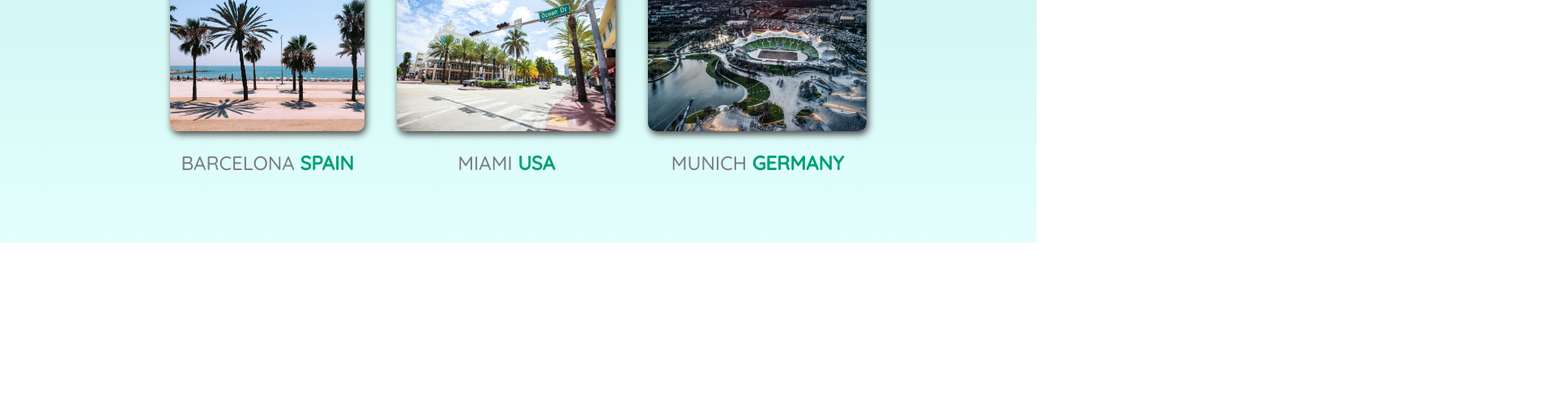
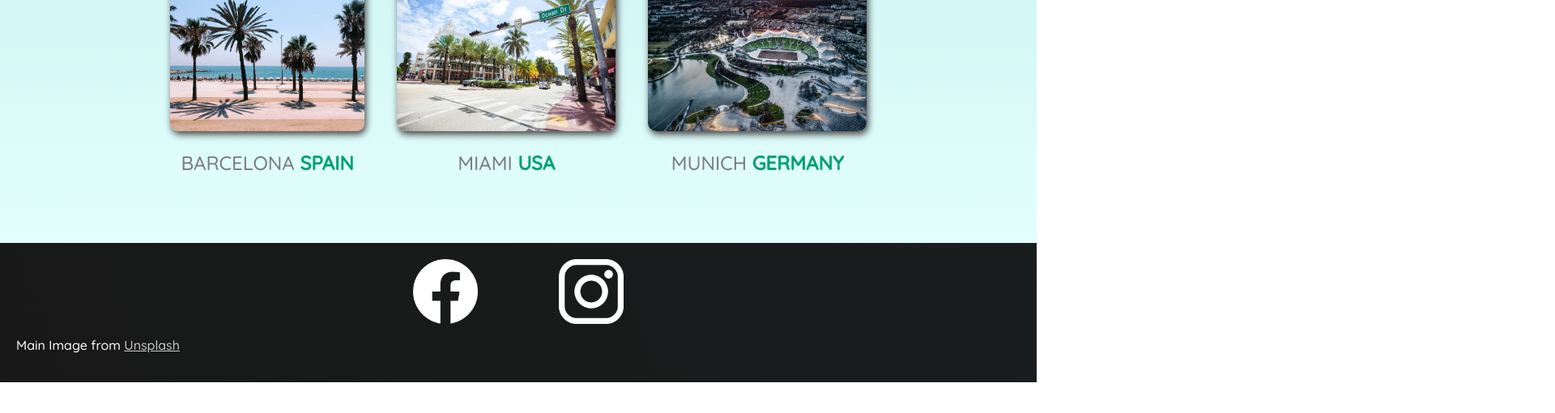
Before and after one commit to elvan/travel-website-css-layouts, a plain HTML site: page index.html in a window 1280 px wide. Shown: the part 960-1470 px from the top of the page at 81% size, 1920 px wide, since content can reach past the window. After the commit the page ends 1432 px from the top, so only its background shows below. Drawn offline with Linux system fonts and the light colour scheme.

Commit message:
styling the footer

```diff
--- a/css/shared.css
+++ b/css/shared.css
@@ -52,3 +52,30 @@ header li a:hover {
   color: rgb(77, 77, 77);
   background-color: rgb(255, 251, 0);
 }
+
+footer {
+  background: linear-gradient(70deg, rgb(24, 24, 24), rgb(25, 29, 29));
+  color: white;
+  padding: 20px;
+}
+
+footer a {
+  color: #ccc;
+}
+
+footer ul {
+  display: flex;
+  justify-content: center;
+  align-items: center;
+}
+
+footer li {
+  width: 80px;
+  height: 80px;
+  margin: 0 50px;
+}
+
+footer img {
+  width: 100%;
+  height: 100%;
+}
```
